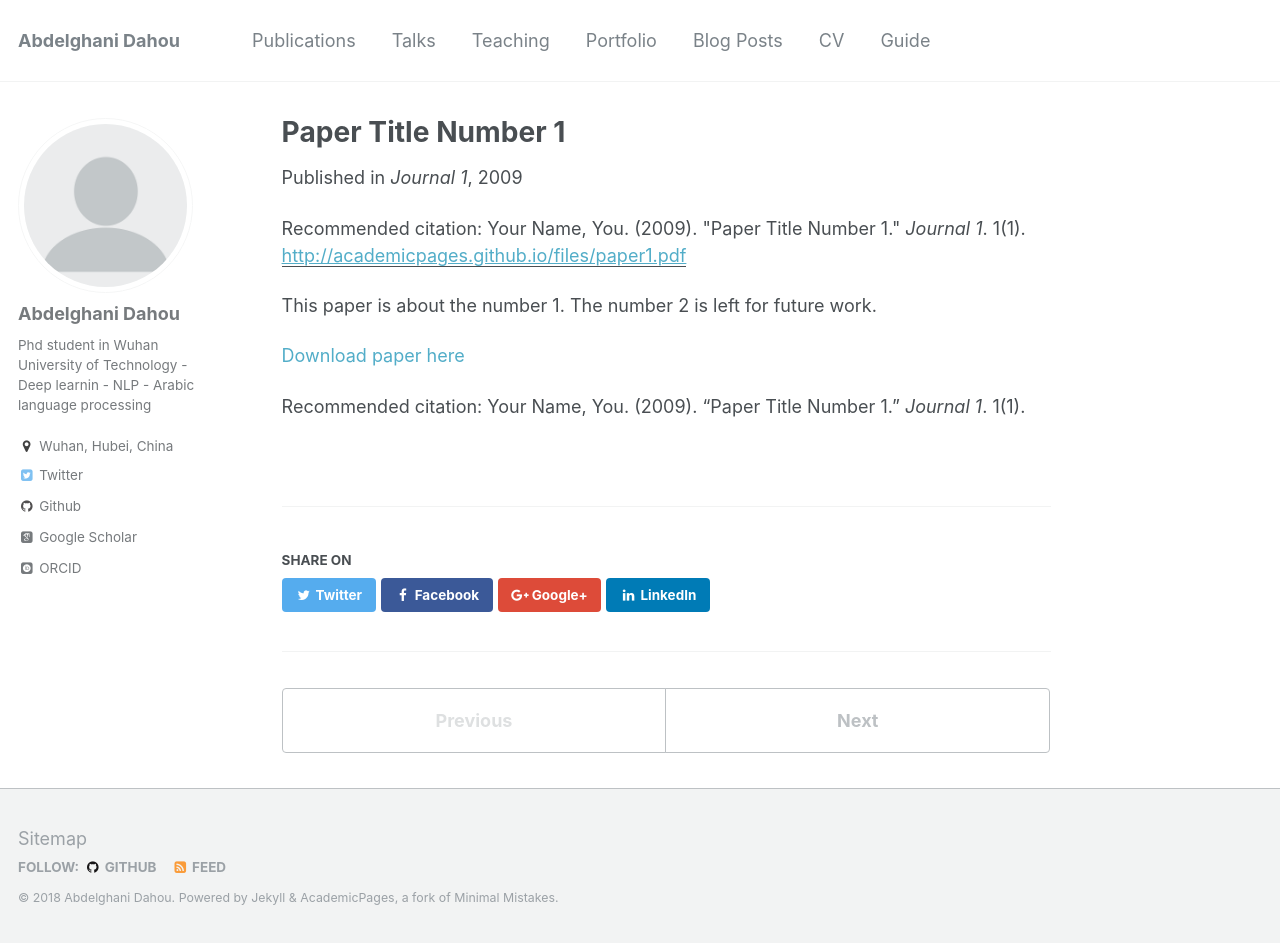
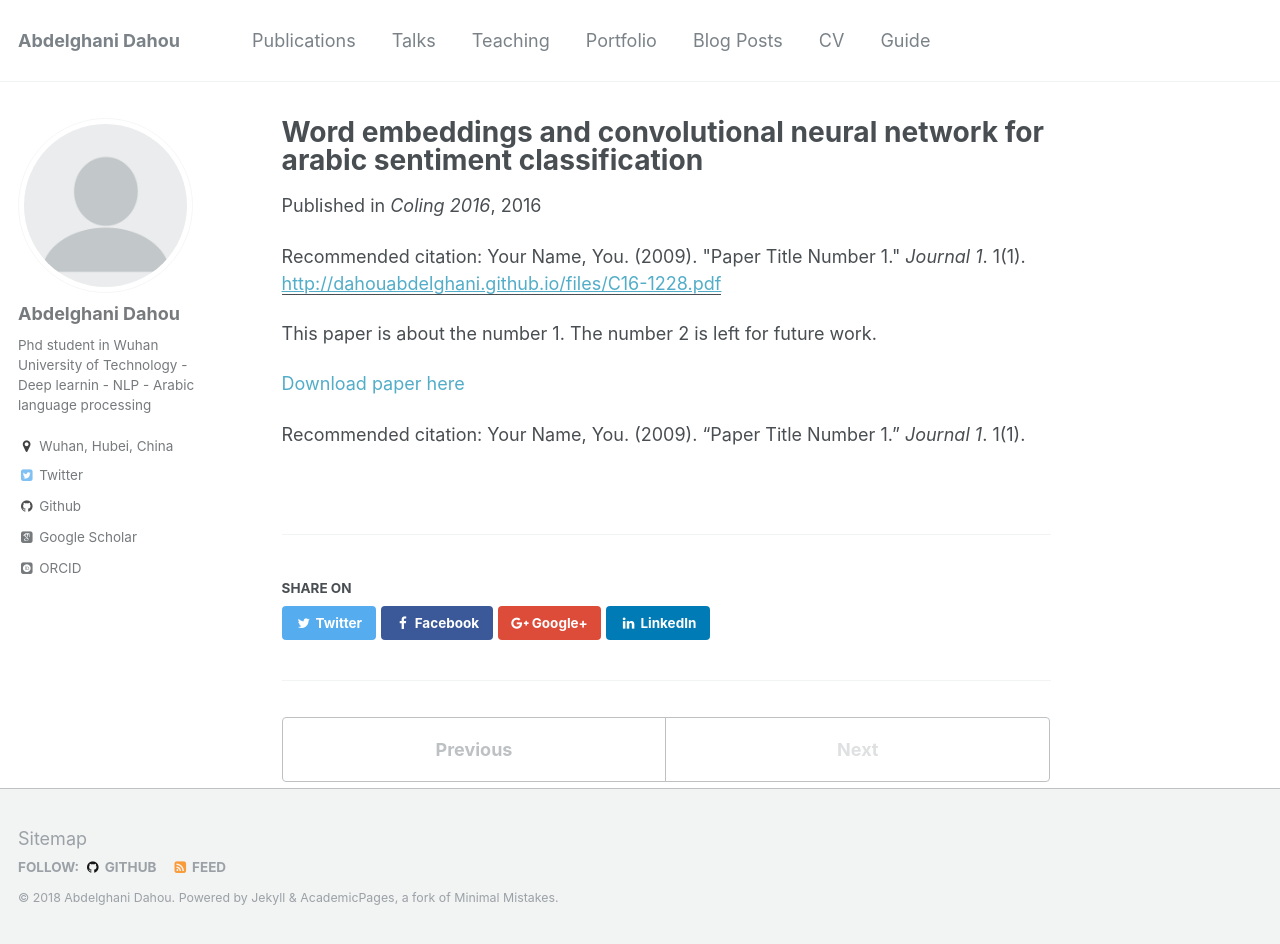
Before and after one commit to dahouabdelghani/dahouabdelghani.github.io, a Jekyll site: the page built from _publications/2009-10-01-paper-title-number-1.md, in a window 1280 px wide and 944 px high. Built offline with Jekyll 4.4.1, drawn with Linux system fonts in a browser that asks for light colours; some web fonts are replaced.

Commit message:
Update _publications/2009-10-01-paper-title-number-1.md

```diff
--- a/_publications/2009-10-01-paper-title-number-1.md
+++ b/_publications/2009-10-01-paper-title-number-1.md
@@ -1,11 +1,11 @@
 ---
-title: "Paper Title Number 1"
+title: "Word embeddings and convolutional neural network for arabic sentiment classification"
 collection: publications
-permalink: /publication/2009-10-01-paper-title-number-1
+permalink: /publication/2016-10-01-paper-1
 excerpt: 'This paper is about the number 1. The number 2 is left for future work.'
-date: 2009-10-01
-venue: 'Journal 1'
-paperurl: 'http://academicpages.github.io/files/paper1.pdf'
+date: 2016-10-01
+venue: 'Coling 2016'
+paperurl: 'http://dahouabdelghani.github.io/files/C16-1228.pdf'
 citation: 'Your Name, You. (2009). &quot;Paper Title Number 1.&quot; <i>Journal 1</i>. 1(1).'
 ---
 This paper is about the number 1. The number 2 is left for future work.
```
